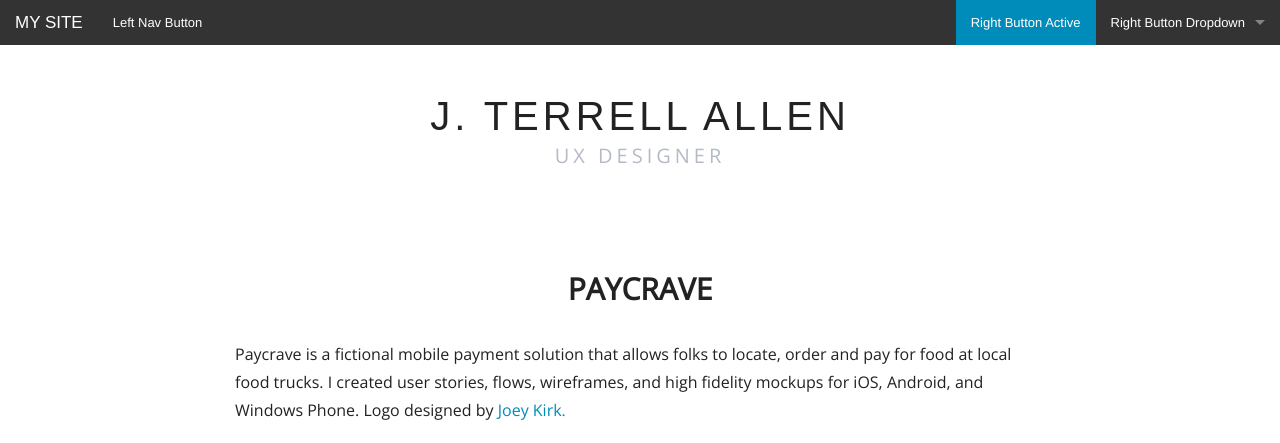
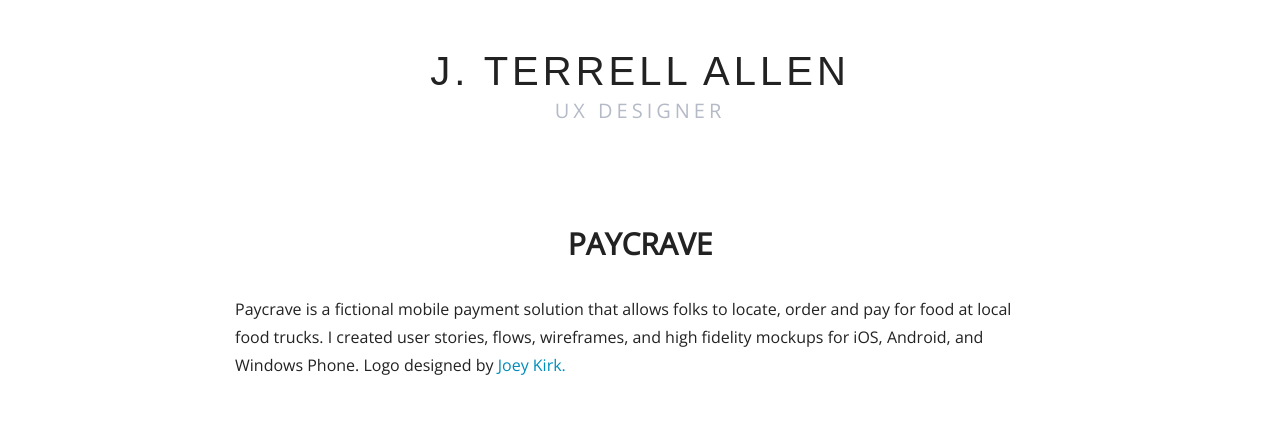
Before and after one commit to JTerrellAllen/jterrellallen.github.io, a website: page paycrave.html in a window 1280 px wide. Shown: the top 443 px of the page. Drawn offline with nearby package versions, Linux system fonts and the light colour scheme; files whose address does not match are found by name.

Commit message:
Update index

```diff
--- a/paycrave.html
+++ b/paycrave.html
@@ -13,33 +13,6 @@
     <script src="bower_components/modernizr/modernizr.js"></script>
   </head>
   <body>
-
-    <nav class="top-bar" data-topbar>
-      <ul class="title-area">
-        <li class="name">
-          <h1><a href="#">My Site</a></h1>
-        </li>
-        <li class="toggle-topbar menu-icon"><a href="#">Menu</a></li>
-      </ul>
-
-      <section class="top-bar-section">
-        <!-- Right Nav Section -->
-        <ul class="right">
-          <li class="active"><a href="#">Right Button Active</a></li>
-          <li class="has-dropdown">
-            <a href="#">Right Button Dropdown</a>
-            <ul class="dropdown">
-              <li><a href="#">First link in dropdown</a></li>
-            </ul>
-          </li>
-        </ul>
-
-        <!-- Left Nav Section -->
-        <ul class="left">
-          <li><a href="#">Left Nav Button</a></li>
-        </ul>
-      </section>
-    </nav>
 
     <header>
       <div class="row">
```
